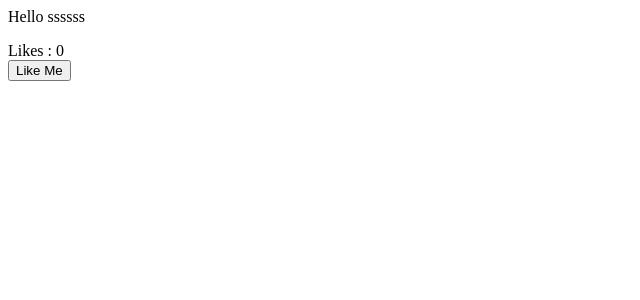
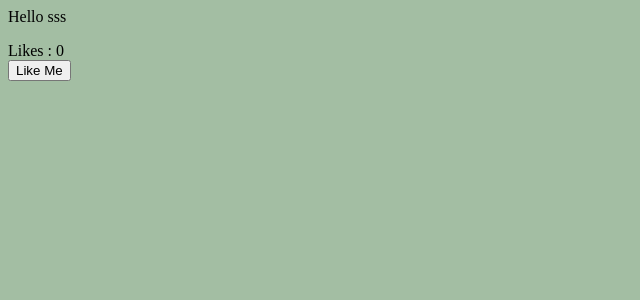
Before and after one commit to DaryaBobko/ToDo, a React app: page / in a window 1280 px wide. Shown: the top 300 px of the page, without its empty margins (0-640 px from the left). Built offline with nearby package versions, Linux system fonts and the light colour scheme.

Commit message:
install sass loader

```diff
--- a/package.json
+++ b/package.json
@@ -5,7 +5,7 @@
   "main": "index.jsx",
   "scripts": {
     "test": "echo \"Error: no test specified\" && exit 1",
-    "start": "webpack-dev-server --hot"
+    "start": "webpack-dev-server --progress --inline --hot"
   },
   "repository": {
     "type": "git",
@@ -22,10 +22,12 @@
     "babel-loader": "7.1.3",
     "babel-preset-es2015": "6.24.1",
     "babel-preset-react": "6.24.1",
+    "node-sass": "^4.7.2",
     "react": "16.2.0",
     "react-dom": "16.2.0",
     "react-redux": "^5.0.7",
     "redux": "^3.7.2",
+    "sass-loader": "^6.0.6",
     "webpack": "3.11.0"
   },
   "devDependencies": {
@@ -38,6 +40,7 @@
     "eslint-plugin-promise": "3.6.0",
     "eslint-plugin-react": "7.7.0",
     "eslint-plugin-standard": "3.0.1",
+    "node-sass": "^4.7.2",
     "redux-devtools": "^3.4.1",
     "webpack-dev-server": "2.7.1"
   }
--- a/src/app/app.jsx
+++ b/src/app/app.jsx
@@ -9,7 +9,7 @@ export class App extends React.Component {
   render () {
     return(
       <div>
-        <p>Hello ssssss</p>
+        <p>Hello sss</p>
         <AwesomeComponent />
       </div>
     );
--- a/src/index.jsx
+++ b/src/index.jsx
@@ -5,7 +5,7 @@ import { createStore } from 'redux';
 import {App} from './app/app.jsx';
 // import {combineReducers} from 'redux';
 import {allReducers} from './reducer/index.jsx';
-
+import './index.scss';
 // window.addEventListener('load', () => {
 //   debugger;
 // const initialState = {
--- /dev/null
+++ b/src/index.scss
@@ -0,0 +1,3 @@
+body{
+    background-color: #A3BEA3;
+}
--- a/webpack.config.js
+++ b/webpack.config.js
@@ -30,9 +30,7 @@ var config = {
         ]
       }, {
         test: /\.scss/,
-        use: [
-          // 'css-loader', 'style-loader', 'scss-loader' как-то так будет
-        ]
+        use:['style-loader', 'css-loader', 'sass-loader',]
       }
     ]
   }
```
Also changed, not shown: 1 other file (tests, documents, lock files or other folders).
